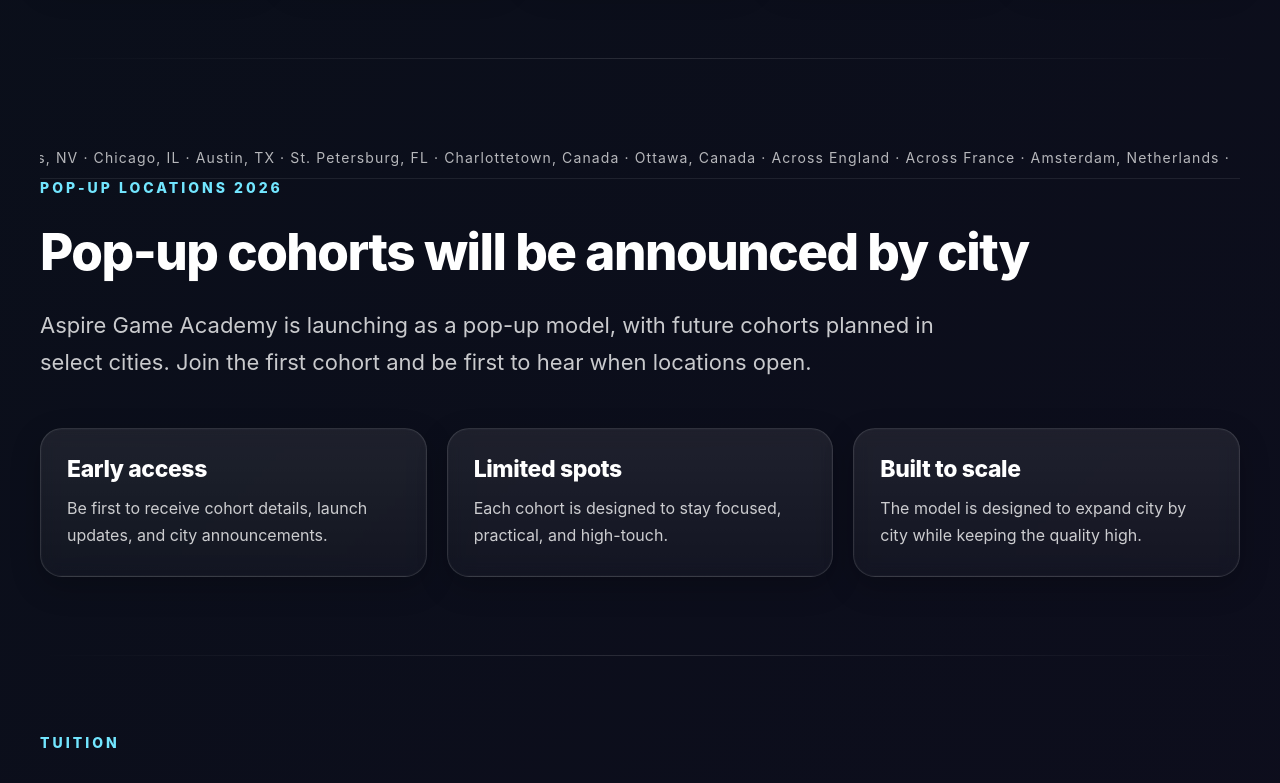
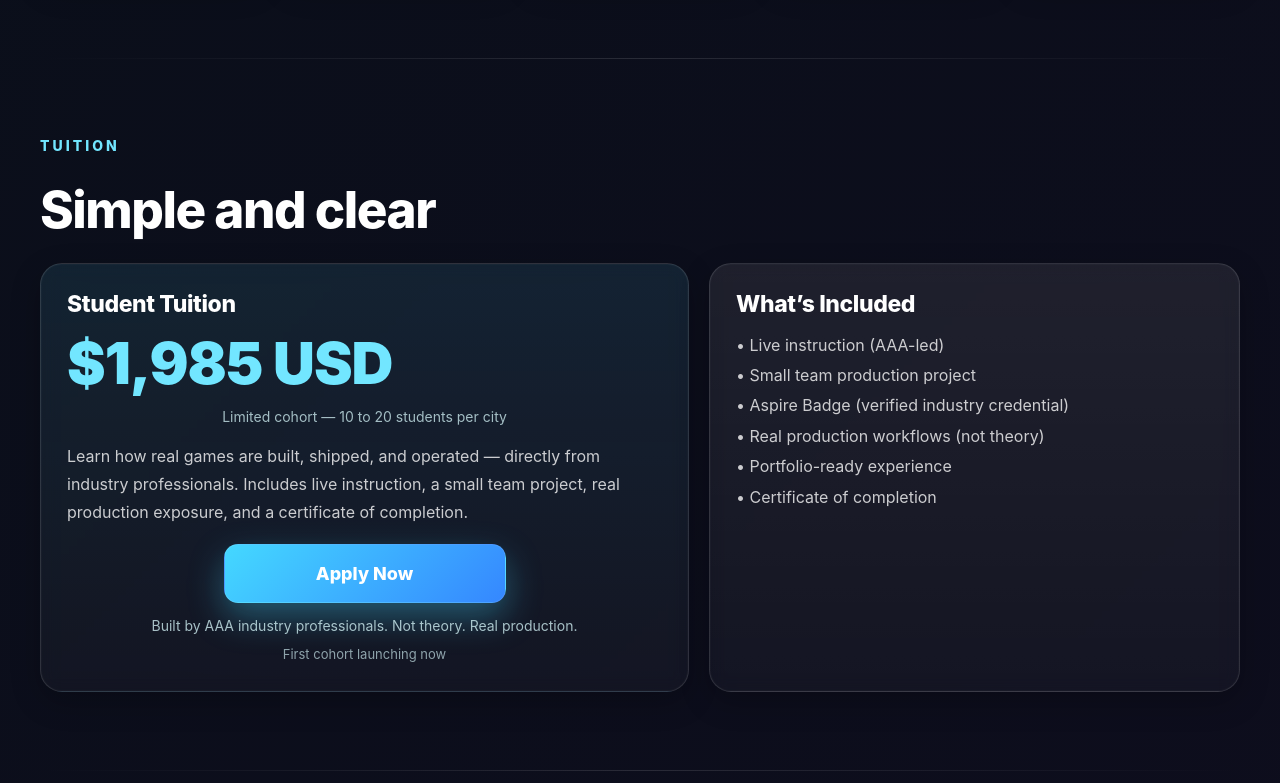
Before and after one commit to jessgoodvibesonly/aspire-game-academy, a Next.js app: page / in a window 1280 px wide. Shown: the part 7380-8163 px from the top of the page. Built offline with nearby package versions, Linux system fonts and the light colour scheme.

Commit message:
Relocate pop-up locations marquee to final CTA

```diff
--- a/app/page.tsx
+++ b/app/page.tsx
@@ -812,49 +812,6 @@ export default function Home() {
       <div style={dividerStyle} />
 
       <section style={sectionStyle}>
-        <div className="marquee-wrapper">
-          <div className="marquee-track">
-            <span>
-              Los Angeles, CA · San Francisco, CA · Las Vegas, NV · Chicago, IL · Austin, TX · St. Petersburg, FL · Charlottetown, Canada · Ottawa, Canada · Across England · Across France · Amsterdam, Netherlands ·
-            </span>
-            <span>
-              Los Angeles, CA · San Francisco, CA · Las Vegas, NV · Chicago, IL · Austin, TX · St. Petersburg, FL · Charlottetown, Canada · Ottawa, Canada · Across England · Across France · Amsterdam, Netherlands ·
-            </span>
-          </div>
-        </div>
-        <div style={sectionIntroStyle}>
-          <div style={smallLabelStyle}>Pop-Up Locations 2026</div>
-          <h2 style={h2Style}>Pop-up cohorts will be announced by city</h2>
-          <p style={bodyStyle}>
-            Aspire Game Academy is launching as a pop-up model, with future cohorts planned in select cities. Join the first cohort and be first to hear when locations open.
-          </p>
-        </div>
-
-        <div style={gridStyle}>
-          <div style={cardStyle}>
-            <h3 style={cardTitleStyle}>Early access</h3>
-            <p style={{ color: colors.muted, lineHeight: 1.7, margin: 0 }}>
-              Be first to receive cohort details, launch updates, and city announcements.
-            </p>
-          </div>
-          <div style={cardStyle}>
-            <h3 style={cardTitleStyle}>Limited spots</h3>
-            <p style={{ color: colors.muted, lineHeight: 1.7, margin: 0 }}>
-              Each cohort is designed to stay focused, practical, and high-touch.
-            </p>
-          </div>
-          <div style={cardStyle}>
-            <h3 style={cardTitleStyle}>Built to scale</h3>
-            <p style={{ color: colors.muted, lineHeight: 1.7, margin: 0 }}>
-              The model is designed to expand city by city while keeping the quality high.
-            </p>
-          </div>
-        </div>
-      </section>
-
-      <div style={dividerStyle} />
-
-      <section style={sectionStyle}>
         <div style={sectionIntroStyle}>
           <div style={smallLabelStyle}>Tuition</div>
           <h2 style={h2Style}>Simple and clear</h2>
@@ -1127,7 +1084,34 @@ export default function Home() {
         >
           Limited spots. Early applicants will be first to receive cohort details, launch updates, and city announcements.
         </p>
-
+        <div
+          style={{
+            margin: "0 auto 24px auto",
+            maxWidth: "920px",
+          }}
+        >
+          <div
+            style={{
+              ...smallLabelStyle,
+              fontSize: "11px",
+              letterSpacing: "2px",
+              marginBottom: "10px",
+              color: "rgba(114,230,255,0.76)",
+            }}
+          >
+            GLOBAL POP-UP LOCATIONS
+          </div>
+          <div className="marquee-wrapper" style={{ opacity: 0.82 }}>
+            <div className="marquee-track">
+              <span>
+                Los Angeles, CA · San Francisco, CA · Las Vegas, NV · Chicago, IL · Austin, TX · St. Petersburg, FL · Charlottetown, Canada · Ottawa, Canada · Across England · Across France · Amsterdam, Netherlands ·
+              </span>
+              <span>
+                Los Angeles, CA · San Francisco, CA · Las Vegas, NV · Chicago, IL · Austin, TX · St. Petersburg, FL · Charlottetown, Canada · Ottawa, Canada · Across England · Across France · Amsterdam, Netherlands ·
+              </span>
+            </div>
+          </div>
+        </div>
         <div
           style={{
             display: "flex",
```
